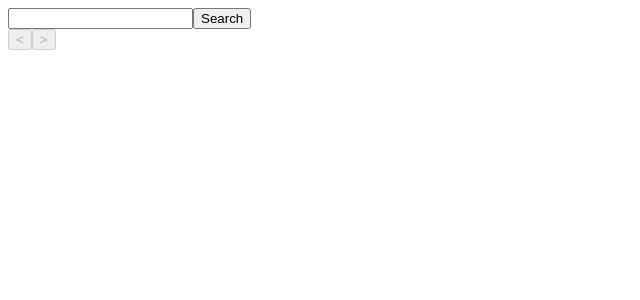
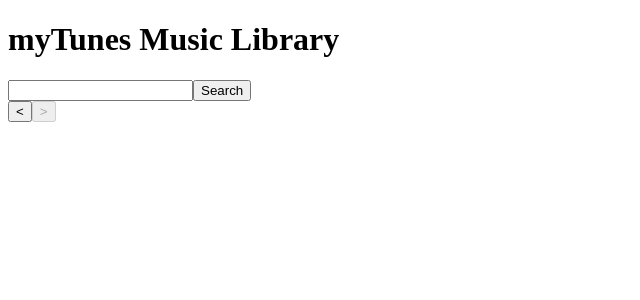
Before and after one commit to jennagoldman/mytunes, a React app: page / in a window 1280 px wide. Shown: the top 300 px of the page, without its empty margins (0-640 px from the left). Built offline with nearby package versions, Linux system fonts and the light colour scheme.

Commit message:
wrap artist list items in Link to ArtistRelease component, setup shell of ArtistReleases container

```diff
--- a/src/components/App/App.jsx
+++ b/src/components/App/App.jsx
@@ -1,5 +1,7 @@
 import React from 'react';
+import Header from '../Header/Header.jsx';
 import ArtistsContainer from '../../containers/ArtistsContainer/ArtistsContainer.jsx';
+import ArtistReleases from '../../containers/ArtistReleases/ArtistReleases.jsx';
 import {
   BrowserRouter as Router,
   Switch,
@@ -10,8 +12,10 @@
   return (
     <>
       <Router>
+        <Header />
         <Switch>
-          <Route path="/" component={ArtistsContainer} />
+          <Route exact path="/" component={ArtistsContainer} />
+          <Route path="/artist/:id" component={ArtistReleases} />
         </Switch>
       </Router>
     </>
--- a/src/components/Artists/ArtistsList.jsx
+++ b/src/components/Artists/ArtistsList.jsx
@@ -1,11 +1,13 @@
 import React from 'react';
+import { Link } from 'react-router-dom';
 import PropTypes from 'prop-types';
 
-const ArtistsList = ({ artists, location }) => {
+const ArtistsList = ({ artists }) => {
   const artistsListItems = artists.map(artist => (
     <li key={artist.id}>
-      <h3>{artist.name}</h3>
-      <h3>{location}</h3>
+      <Link to={`/artist/${artist.id}`}>
+        <h3>{artist.name}</h3>
+      </Link>
     </li>
   ));
 
--- a/src/components/Artists/Paging.jsx
+++ b/src/components/Artists/Paging.jsx
@@ -10,7 +10,7 @@
 
 Paging.propTypes = {
   artists: PropTypes.array,
-  offset: PropTypes.number.isRequired,
+  offset: PropTypes.number,
   changeOffset: PropTypes.func.isRequired
 };
 
--- /dev/null
+++ b/src/components/Header/Header.jsx
@@ -0,0 +1,9 @@
+import React from 'react';
+
+const Header = () => (
+  <header>
+    <h1>myTunes Music Library</h1>
+  </header>
+);
+
+export default Header;
--- /dev/null
+++ b/src/containers/ArtistReleases/ArtistReleases.jsx
@@ -0,0 +1,17 @@
+import React, { useState, useEffect } from 'react';
+import { fetchArtists } from '../../services/musicbrainz/musicbrainz-api';
+
+const ArtistReleases = () => {
+  const [artist, setArtist] = useState({});
+
+  useEffect(() => {
+    fetchArtists(id)
+      .then(artist => setArtist(artist));
+  });
+
+  return (
+    <h2>Artist Releases</h2>
+  );
+};
+
+export default ArtistReleases;
--- a/src/containers/ArtistsContainer/ArtistsContainer.jsx
+++ b/src/containers/ArtistsContainer/ArtistsContainer.jsx
@@ -8,7 +8,7 @@
 const ArtistsContainer = ({ location }) => {
   const [searchTerm, setSearchTerm] = useState('');
   const [artists, setArtists] = useState([]);
-  const [offset, setOffset] = useState(0);
+  const [offset, setOffset] = useState(null);
 
   useEffect(() => {
     const query = queryString.parse(location.search);
@@ -16,27 +16,24 @@
   }, []);
 
   useEffect(() => {
-    if(offset > 0) {
+    if(offset > 0 || offset === 0) {
       fetchArtists(searchTerm, offset)
         .then(fetchedArtists => setArtists(fetchedArtists));
     }
   }, [offset]);
 
+  const handleInput = ({ target }) => {
+    setSearchTerm(target.value);
+  };
+
   const handleSearch = event => {
     event.preventDefault();
-    fetchArtists(searchTerm, offset)
-      .then(artists => setArtists(artists));
-  };
-
-  const handleInput = ({ target }) => {
-    setSearchTerm(target.value);
+    setOffset(0);
   };
 
   const changeOffset = (by) => {
     setOffset(prevOffset => prevOffset + by);
   };
-
-
 
   return (
     <>
```
